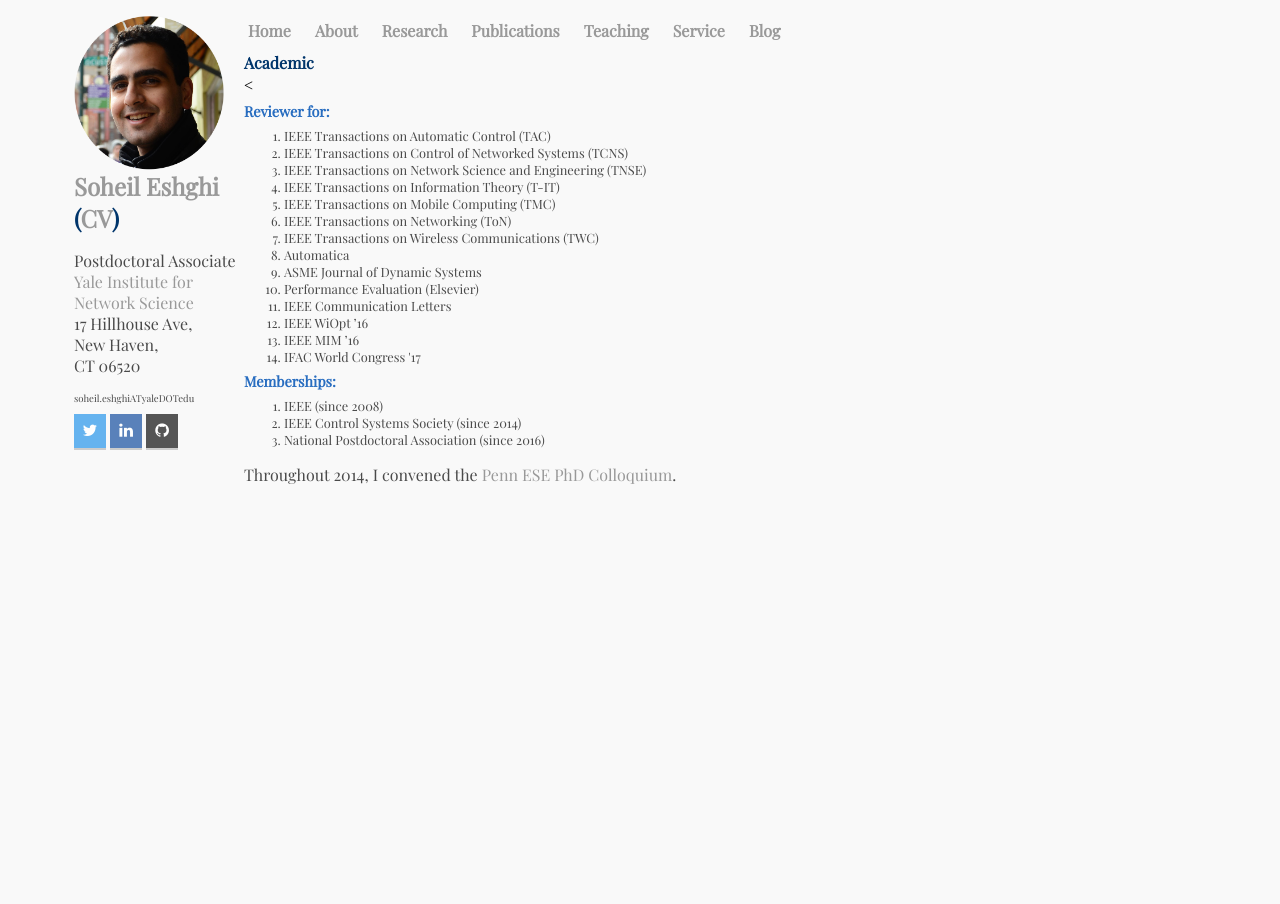
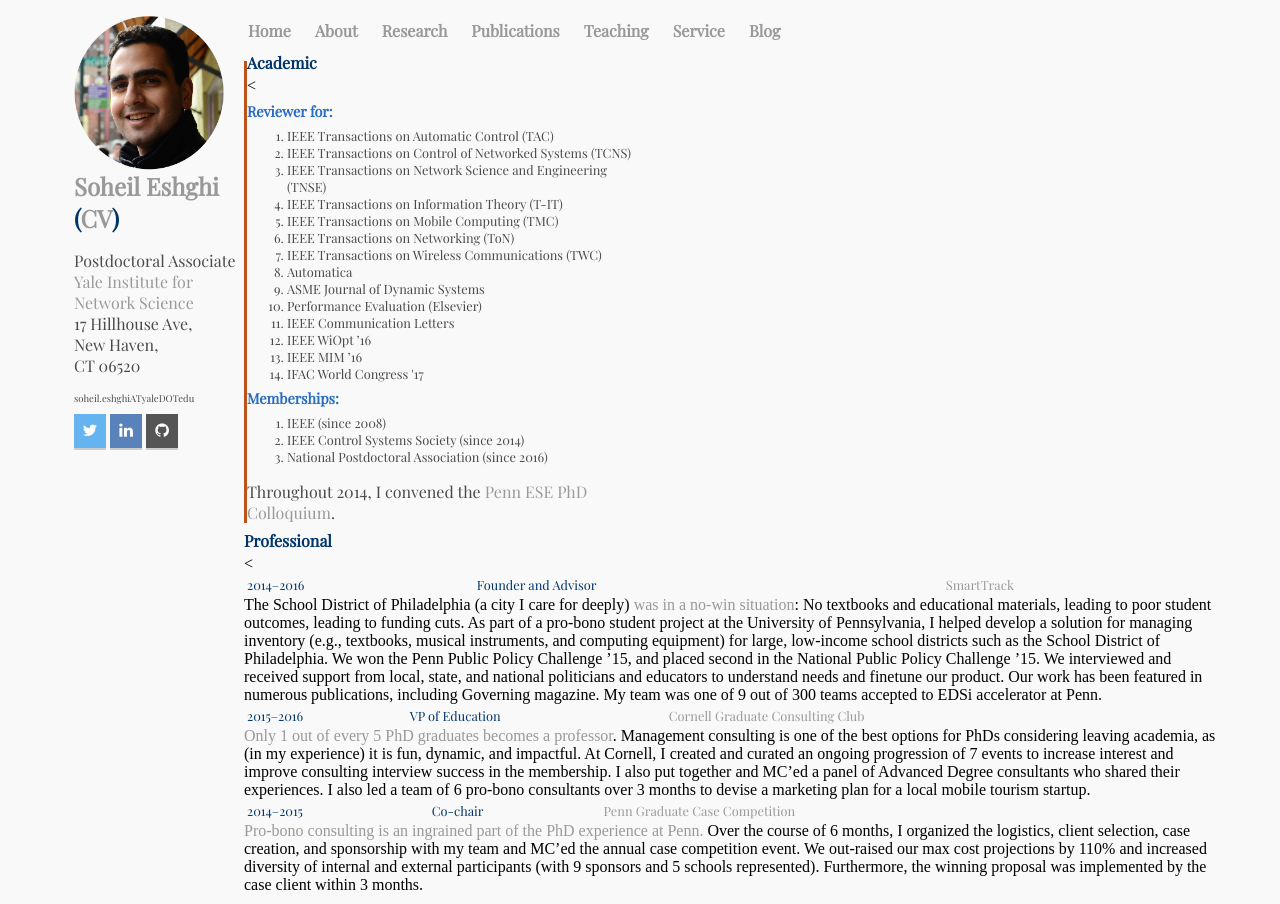
Before and after one commit to SoheilEshghi/SoheilEshghi.github.io, a Jekyll site: the page built from service/index.html, in a window 1280 px wide. Built offline with Jekyll 4.4.1, drawn with Linux system fonts in a browser that asks for light colours; nearby versions of some CDN libraries.

Commit message:
service finalized

```diff
--- a/service/index.html
+++ b/service/index.html
@@ -2,7 +2,7 @@
 layout: default
 title: About Soheil Eshghi
 ---
-<div class = "blurb">
+<div class = "blurb" style="border-left:medium #bd5319 solid; width: 390px;">
   <h2>Academic</h2><<br>
   <h3>Reviewer for:</h3>
   <ol>
@@ -31,3 +31,38 @@ title: About Soheil Eshghi
 
 
 </div><!--/.blurb-->
+<div class = "blurb">
+  <h2>Professional</h2><<br>
+  <table style="width:100%">
+    <tr>
+      <td>2014–2016 </td>
+      <td>Founder and Advisor</td>
+  		<td><a href="www.gosmartrack.com">SmartTrack</a></td>
+    </tr>
+  </table>
+    The School District of Philadelphia (a city I care for deeply) <a href="http://www.theatlantic.com/education/archive/2014/07/why-poor-schools-cant-win-at-standardized-testing/374287/">was in a no-win situation</a>: No textbooks and educational materials, leading to poor student outcomes, leading to funding cuts.
+    As part of a pro-bono student project at the University of Pennsylvania, I helped develop
+    a solution for managing inventory (e.g., textbooks, musical instruments, and computing
+    equipment) for large, low-income school districts such as the School District of
+    Philadelphia. We won the Penn Public Policy Challenge ’15, and placed second in the National Public
+    Policy Challenge ’15. We interviewed and received support from local, state, and national politicians and educators to understand needs and finetune our product. Our work has been featured in numerous publications, including Governing magazine. My team was one of 9 out of 300 teams accepted to EDSi accelerator at Penn.
+    <table style="width:100%">
+      <tr>
+        <td>2015–2016 </td>
+        <td>VP of Education</td>
+        <td><a href="https://cornellgraduateconsultingclub.org/">Cornell Graduate Consulting Club</a></td>
+      </tr>
+    </table>
+<a href="http://www.theatlantic.com/business/archive/2013/02/how-many-phds-actually-get-to-become-college-professors/273434/">Only 1 out of every 5 PhD graduates becomes a professor</a>. Management consulting is one of the best options for PhDs considering leaving academia, as (in my experience) it is fun, dynamic, and impactful. At Cornell, I created and curated an ongoing progression of 7 events to increase interest and improve consulting interview success in the membership. I also put together and MC’ed a panel of Advanced Degree consultants who shared their experiences. I also led a team of 6 pro-bono consultants over 3 months to devise a marketing plan for a local mobile tourism startup.
+<table style="width:100%">
+  <tr>
+    <td>2014–2015 </td>
+    <td>Co-chair</td>
+    <td><a href="http://www.dolphin.upenn.edu/pgcc/">Penn Graduate Case Competition</a></td>
+  </tr>
+</table>
+<a href="http://www.penngradconsulting.com/">Pro-bono consulting is an ingrained part of the PhD experience at Penn.</a> Over the course of 6 months, I organized the logistics, client selection, case creation, and sponsorship with my team
+and MC’ed the annual case competition event. We out-raised our max cost projections by 110% and increased diversity of internal and
+external participants (with 9 sponsors and 5 schools represented). Furthermore, the winning proposal was implemented by the case client within 3 months.
+
+</div><!--/.blurb-->
```
